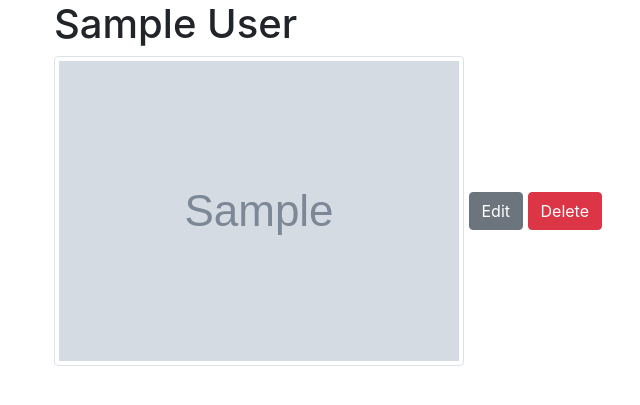
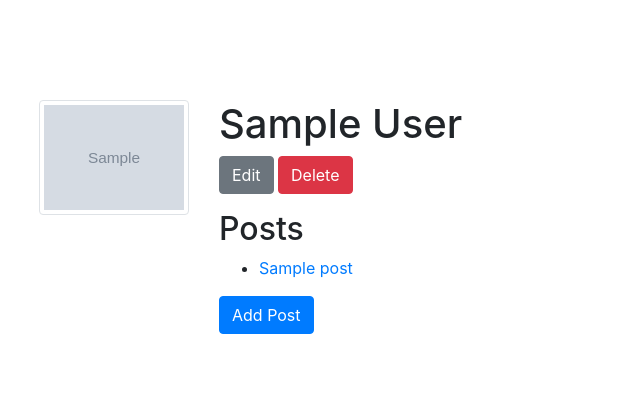
Before and after one commit to sdunlap1/blogly, a Flask app: page /users/1 in a window 1280 px wide. Shown: the top 405 px of the page, without its empty margins (31-671 px from the left). Run offline with Flask 3, Linux system fonts and the light colour scheme; tables that the repository leaves empty hold one stand-in row (values such as "Sample post"); grey boxes marked "Sample" are stand-in pictures; some libraries are stand-ins or nearby versions.

Commit message:
Adding functionality for part 2

```diff
--- a/app.py
+++ b/app.py
@@ -2,7 +2,7 @@
 
 import psycopg2
 from flask import Flask, redirect, render_template, request, url_for
-from models import db, connect_db, User
+from models import db, connect_db, User, Post
 
 app = Flask(__name__)
 app.config['SQLALCHEMY_DATABASE_URI'] = 'postgresql:///blogly'
@@ -76,3 +76,47 @@ def delete_user(user_id):
     db.session.delete(user)
     db.session.commit()
     return redirect('/users')
+
+@app.route('/users/<int:user_id>/posts/new', methods=['GET', 'POST'])
+def add_post(user_id):
+    user = User.query.get_or_404(user_id)
+
+    if request.method == 'POST':
+        title = request.form['title']
+        content = request.form['content']
+
+        new_post = Post(title=title, content=content, user_id=user_id)
+        db.session.add(new_post)
+        db.session.commit()
+
+        return redirect(url_for('show_user', user_id=user_id))
+
+    return render_template('new_post.html', user=user)
+
+@app.route('/posts/<int:post_id>')
+def show_post(post_id):
+    post = Post.query.get_or_404(post_id)
+    return render_template('post_detail.html', post=post)
+
+@app.route('/posts/<int:post_id>/edit', methods=['GET', 'POST'])
+def edit_post(post_id):
+    post = Post.query.get_or_404(post_id)
+
+    if request.method == 'POST':
+        post.title = request.form['title']
+        post.content = request.form['conten']
+
+        db.session.commit()
+
+        return redirect(url_for('show_post', post_id=post.id))
+
+    return render_template('edit_post.html', post=post)
+
+@app.route('/posts/<int:post_id>/delete', methods=['POST'])
+def delete_post(post_id):
+    post = Post.query.get_or_404(post_id)
+    user_id = post.user_id
+    db.session.delete(post)
+    db.session.commit()
+
+    return redirect(url_for('show_user', user_id=user_id))
--- a/models.py
+++ b/models.py
@@ -1,6 +1,7 @@
 """Models for Blogly."""
 
 from flask_sqlalchemy import SQLAlchemy
+from datetime import datetime
 
 db = SQLAlchemy()
 
@@ -12,12 +13,26 @@ class User(db.Model):
   last_name = db.Column(db.String(50), nullable=False)
   image_url = db.Column(db.String(255), nullable=False, default='https://via.placeholder.com/150')
 
+  posts = db.relationship('Post', backref='user', cascade='all, delete-orphan')
+
   def __repr__(self):
     return f'<User {self.first_name} {self.last_name}>'
 
   def get_full_name(self):
     return f'{self.first_name} {self.last_name}'
 
+class Post(db.Model):
+   __tablename__ = 'posts'
+
+   id = db.Column(db.Integer, primary_key=True, autoincrement=True)
+   title = db.Column(db.String(100), nullable=False)
+   content = db.Column(db.Text, nullable=False)
+   created_at = db.Column(db.DateTime, nullable=False, default=datetime.utcnow)
+   user_id = db.Column(db.Integer, db.ForeignKey('users.id'), nullable=False)
+
+   def __repr__(self):
+    return f'<Post {self.title} by User {self.user.id}>'
+
 def connect_db(app):
   db.app = app
   db.init_app(app)
--- a/templates/user_detail.html
+++ b/templates/user_detail.html
@@ -3,10 +3,29 @@
 {% block title %}User Detail{% endblock %}
 
 {% block content %}
-    <h1>{{ user.get_full_name() }}</h1>
-    <img src="{{ user.image_url }}" alt="{{ user.get_full_name() }}" class="img-thumbnail">
-    <a href="{{ url_for('edit_user', user_id=user.id) }}" class="btn btn-secondary">Edit</a>
-    <form method="POST" action="{{ url_for('delete_user', user_id=user.id) }}" style="display:inline;">
-        <button type="submit" class="btn btn-danger">Delete</button>
-    </form>
+    <div class="row" style="margin-top: 100px;">
+        <div class="d-flex align-items-start">
+            <div style="margin-right: 30px;">
+                <img src="{{ user.image_url }}" alt="{{ user.get_full_name() }}" class="img-thumbnail" width="150" height="300">
+            </div>
+            <div>
+                <h1>{{ user.get_full_name() }}</h1>
+                <div class="mb-3">
+                    <a href="{{ url_for('edit_user', user_id=user.id) }}" class="btn btn-secondary">Edit</a>
+                    <form method="POST" action="{{ url_for('delete_user', user_id=user.id) }}" style="display:inline;">
+                        <button type="submit" class="btn btn-danger">Delete</button>
+                    </form>
+                </div>
+                <div class="mt-3">
+                    <h2>Posts</h2>
+                    <ul>
+                        {% for post in user.posts %}
+                            <li><a href="{{ url_for('show_post', post_id=post.id) }}">{{ post.title }}</a></li>
+                        {% endfor %}
+                    </ul>
+                    <a href="{{ url_for('add_post', user_id=user.id) }}" class="btn btn-primary">Add Post</a>
+                </div>
+            </div>
+        </div>
+    </div>
 {% endblock %}
```
Also changed, not shown: templates/edit_post.html (added, +21 -0 lines), templates/new_post.html (added, +21 -0 lines), templates/post_detail.html (added, +16 -0 lines).
